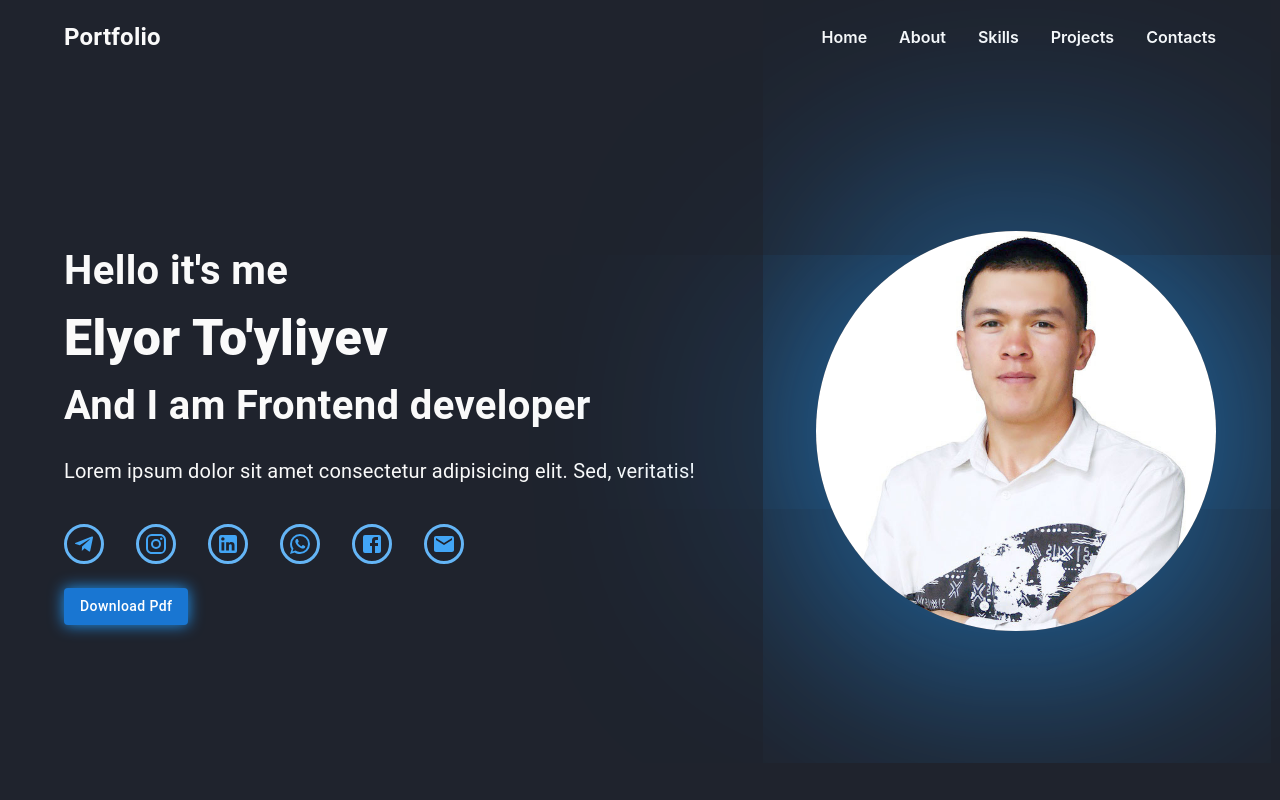
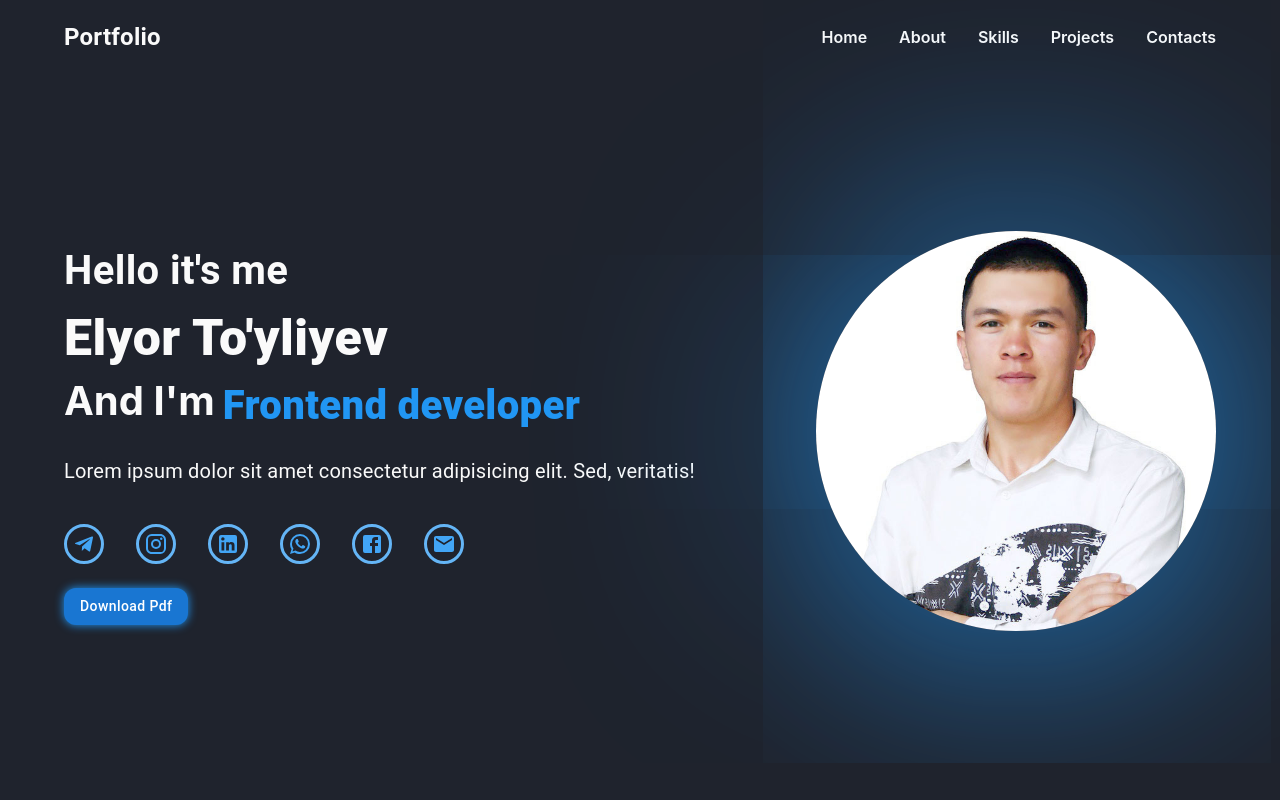
Before and after one commit to ElyorTuyliyev/Portfolio, a React (Create React App) app: page / in a window 1280 px wide. Built offline with nearby package versions, Linux system fonts and the light colour scheme.

Commit message:
fix card style and home btn \

```diff
--- a/src/app/page/Home/Home.style.ts
+++ b/src/app/page/Home/Home.style.ts
@@ -19,11 +19,18 @@ export const HomeStyle = styled.main`
   }
 
   .home__text-intro,
-  .home__me-dev {
+  .home__me-dev,
+  .home__text-dev {
     font-size: 40px;
     font-weight: 700;
+    display: flex;
+    gap: 8px;
   }
 
+  .home__text-dev {
+    font-weight: 800;
+    color: ${colors.blue[500]};
+  }
   .home__me-name {
     font-size: 50px;
     font-weight: 900;
@@ -63,6 +70,10 @@ export const HomeStyle = styled.main`
   .home__btn {
     margin-top: 24px;
     text-transform: capitalize;
-    box-shadow: 0 0 15px #2196f3;
+    border-radius: 12px;
+    box-shadow: 0 0 10px #2196f3;
+    :hover {
+      box-shadow: 0 0 11px #2196f3;
+    }
   }
 `;
--- a/src/app/page/Home/index.tsx
+++ b/src/app/page/Home/index.tsx
@@ -14,9 +14,12 @@ const Home = () => {
         <Box className="home__text-wrapper">
           <Typography className="home__text-intro">Hello it's me </Typography>
           <Typography className="home__me-name">Elyor To'yliyev</Typography>
-          <Typography className="home__me-dev">
-            And I am Frontend developer
-          </Typography>
+          <Box className="home__me-dev">
+            And I'm
+            <Typography className="home__text-dev">
+              Frontend developer
+            </Typography>
+          </Box>
           <Typography className="home__me-about">
             Lorem ipsum dolor sit amet consectetur adipisicing elit. Sed,
             veritatis!
--- a/src/app/page/Skills/components/Card/Card.style.ts
+++ b/src/app/page/Skills/components/Card/Card.style.ts
@@ -4,8 +4,7 @@ import { colors } from "@mui/material";
 export const CardStyle = styled.div`
   img {
     box-shadow: 0 0 10px ${colors.blue[400]};
-
-    height: 200px;
+    height: 195px;
     width: 100%;
     border-radius: 10px;
     padding: 16px 8px;
--- a/src/app/page/Skills/components/Card/index.tsx
+++ b/src/app/page/Skills/components/Card/index.tsx
@@ -1,7 +1,6 @@
 import React from "react";
 import { CardStyle } from "./Card.style";
 import { Link } from "react-router-dom";
-import { Box } from "@mui/material";
 
 type Props = {
   link: string;
--- a/src/app/page/Skills/skill.style.ts
+++ b/src/app/page/Skills/skill.style.ts
@@ -11,7 +11,7 @@ export const SkillStyle = styled.main`
 
   .skill__img-wrapper {
     display: grid;
-    grid-template-columns: repeat(4, 1fr);
+    grid-template-columns: repeat(4, 0.5fr);
     gap: 30px;
   }
 `;
```
